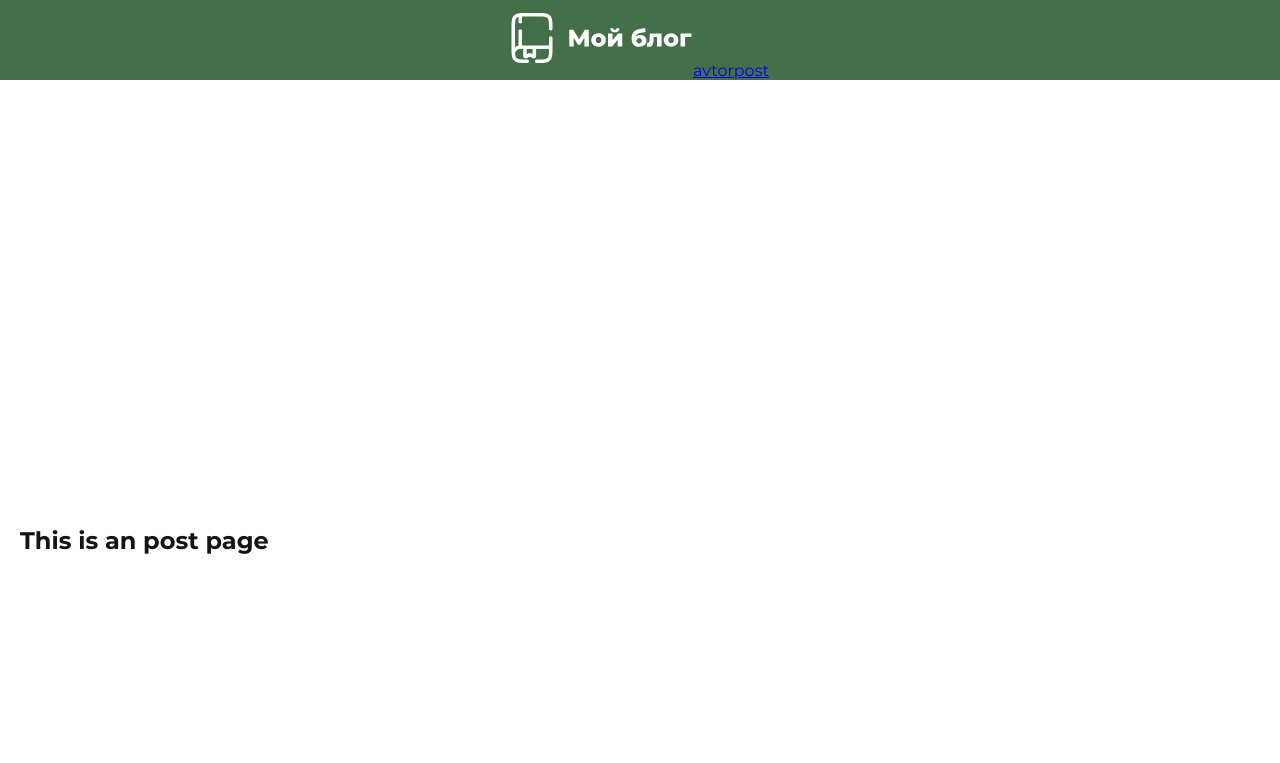
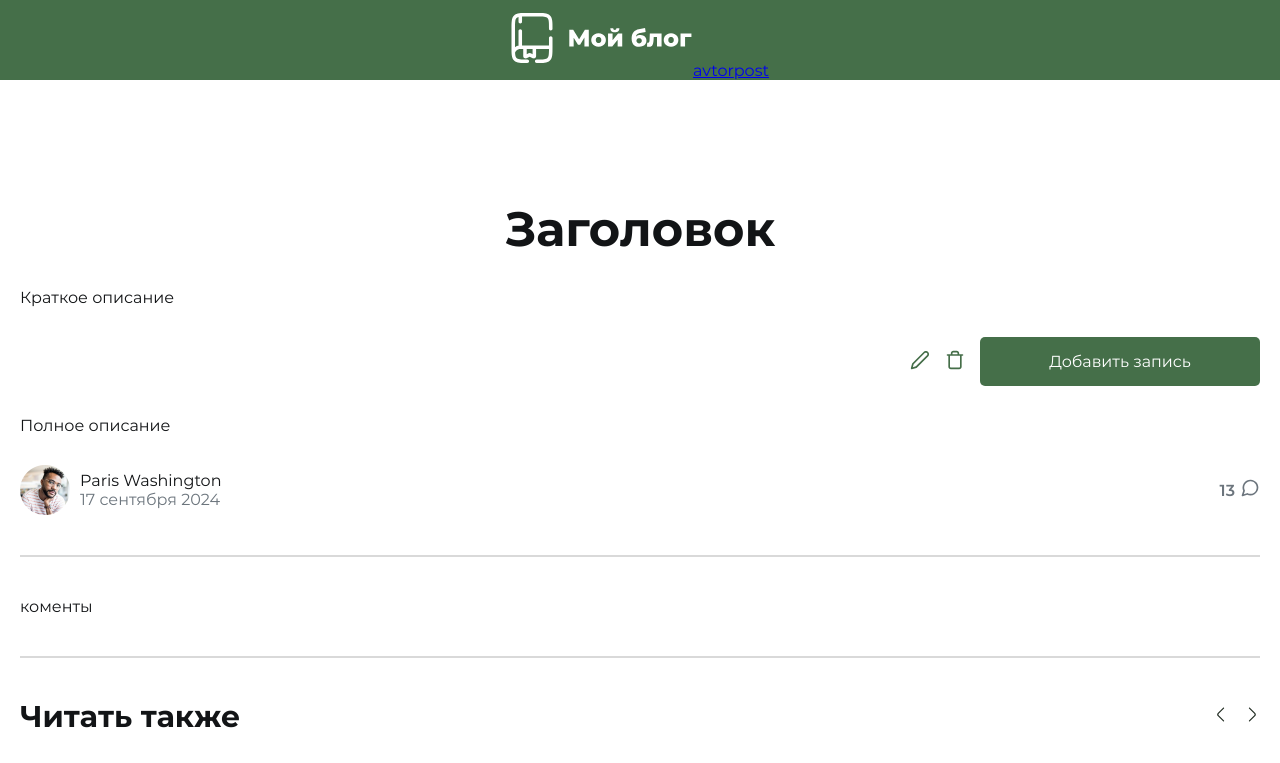
Before and after one commit to aa-pavl/vue-mini-blog-SPA, a Vue app: page /post in a window 1280 px wide. Shown: the top 763 px of the page. Built offline with nearby package versions, Linux system fonts and the light colour scheme; the HTML template or start-up script is replaced by a standard one.

Commit message:
добавлена стр просмотра поста

```diff
--- a/src/App.vue
+++ b/src/App.vue
@@ -48,9 +48,9 @@ import MainView from './views/MainView.vue';
     <router-link to="/post">post</router-link>
   </header>
 
-    <section class="container">
+    <div class="container">
       <RouterView />
-    </section>
+    </div>
 
 </template>
 
--- a/src/assets/styles/base.css
+++ b/src/assets/styles/base.css
@@ -47,3 +47,16 @@ body {
   padding: 15px;
   min-width: 250px;
 }
+
+
+.line-h {
+  width: auto;
+  height: 2px;
+  background-color: var(--color-border);
+}
+
+.line-v {
+  width: 2px;
+  height: auto;
+  background-color: var(--color-border);
+}
--- a/src/assets/styles/main.css
+++ b/src/assets/styles/main.css
@@ -3,35 +3,7 @@
 
 
 #app {
-  margin: 0 auto;
-  /* font-weight: normal; */
-  font-family: 'Montserrat', sans-serif;
-  color: var(--color-text-dark);
+   /* margin: 0 auto; */
+  /* font-family: 'Montserrat', sans-serif; */
+  /* color: var(--color-text-dark); */
 }
-
-/* a,
-.green {
-  text-decoration: none;
-  color: hsla(160, 100%, 37%, 1);
-  transition: 0.4s;
-  padding: 3px;
-}
-
-@media (hover: hover) {
-  a:hover {
-    background-color: hsla(160, 100%, 37%, 0.2);
-  }
-}
-
-@media (min-width: 1024px) {
-  body {
-    display: flex;
-    place-items: center;
-  }
-
-  #app {
-    display: grid;
-    grid-template-columns: 1fr 1fr;
-    padding: 0 2rem;
-  }
-} */
--- a/src/views/AvtorView.vue
+++ b/src/views/AvtorView.vue
@@ -74,7 +74,7 @@ const avtor: UserInfoType = {
 </script>
 
 <template>
-  <div class="avtor-view">
+  <section class="avtor-view">
 
     <div class="avtor-header">
         <img src="@/assets/images/user_1.png" alt="avtor-photo" class="avtor-image">
@@ -100,8 +100,7 @@ const avtor: UserInfoType = {
       </div>
     </div>
 
-  </div>
-
+  </section>
 </template>
 
 <style>
--- a/src/views/MainView.vue
+++ b/src/views/MainView.vue
@@ -75,8 +75,7 @@ let userName = "Paris Washington";
 </script>
 
 <template>
-
-  <div class="main-view">
+  <section class="main-view">
 
     <div class="block">
       <div class="title-1">Авторы</div>
@@ -85,7 +84,7 @@ let userName = "Paris Washington";
       </div>
     </div>
 
-    <div class="block-line"></div>
+    <div class="line-v"></div>
 
     <div class="block">
       <div class="title-1">Посты</div>
@@ -94,8 +93,7 @@ let userName = "Paris Washington";
       </div>
     </div>
 
-  </div>
-
+  </section>
 </template>
 
 <style scoped>
--- a/src/views/PostView.vue
+++ b/src/views/PostView.vue
@@ -1,10 +1,222 @@
+<script setup lang="ts">
+import CommentCount from '@/components/CommentCount.vue';
+import PostMini from '@/components/PostMini.vue';
+import type { PostType } from '@/types/post.type';
+import type { UserInfoType } from '@/types/user-info.type';
+
+
+let posts: PostType[] = [
+  {
+    id: 1,
+    title: "Заголовок",
+    briefDescription: "Краткое описание",
+    fullDescription: "Полное описание",
+    dateTime: '17 сентября 2024',
+    comments: [{
+      dateTime: "string",
+      email: "string",
+      id: 1,
+      textComment: "string",
+      userInfo: "string",
+    }],
+  },
+  {
+    id: 2,
+    title: "Заголовок",
+    briefDescription: "Краткое описание",
+    fullDescription: "Полное описание",
+    dateTime: '17 сентября 2024',
+    comments: [{
+      dateTime: "string",
+      email: "string",
+      id: 1,
+      textComment: "string",
+      userInfo: "string",
+    }],
+  },
+  {
+    id: 3,
+    title: "Заголовок",
+    briefDescription: "Краткое описание",
+    fullDescription: "Полное описание",
+    dateTime: '17 сентября 2024',
+    comments: [{
+      dateTime: "string",
+      email: "string",
+      id: 1,
+      textComment: "string",
+      userInfo: "string",
+    }],
+  },
+  {
+    id: 4,
+    title: "Заголовок",
+    briefDescription: "Краткое описание",
+    fullDescription: "Полное описание",
+    dateTime: '17 сентября 2024',
+    comments: [{
+      dateTime: "string",
+      email: "string",
+      id: 1,
+      textComment: "string",
+      userInfo: "string",
+    }],
+  },
+];
+
+const avtor: UserInfoType = {
+  id: 1,
+  fullName: "Paris Washington",
+  blogName: "string",
+  post: posts
+};
+
+</script>
+
 <template>
-  <div class="post">
-    <h1>This is an post page</h1>
+  <div class="container">
+
+    <section class="post-view">
+      <div class="title-1">{{ posts[0].title }}</div>
+      <div class="post-view-brief">{{ posts[0].briefDescription }}</div>
+
+      <div class="post-view-action">
+        <div class="btn-svg btn-edit">
+          <svg width="20" height="20" viewBox="0 0 20 20" fill="none" xmlns="http://www.w3.org/2000/svg">
+          <g clip-path="url(#clip0_8_3261)">
+          <path d="M17.3579 4.16683C17.3579 3.9668 17.3184 3.76854 17.2419 3.58374C17.1653 3.39891 17.0529 3.23083 16.9115 3.08936C16.77 2.94787 16.602 2.83552 16.4171 2.75895C16.2323 2.68238 16.0341 2.64298 15.834 2.64298C15.6339 2.64298 15.4358 2.68238 15.2509 2.75895C15.0661 2.83552 14.898 2.94787 14.7566 3.08936L3.6628 14.1827L2.8547 17.1453L5.81734 16.3376L16.9115 5.2439C17.0529 5.10245 17.1654 4.9347 17.2419 4.74992C17.3185 4.56511 17.3578 4.36687 17.3579 4.16683ZM19.0245 4.16683C19.0245 4.58572 18.9419 5.00052 18.7816 5.38753C18.6213 5.77461 18.3861 6.12644 18.0899 6.42269L6.83988 17.6727C6.73738 17.7752 6.60985 17.849 6.47001 17.8871L1.88668 19.1371C1.5982 19.2158 1.28962 19.1341 1.07817 18.9227C0.866734 18.7113 0.784688 18.4027 0.863321 18.1142L2.11332 13.5308L2.12919 13.4788C2.17032 13.3592 2.23845 13.2503 2.32817 13.1606L13.5782 1.91056C13.8744 1.61437 14.2263 1.37955 14.6133 1.21924C15.0004 1.05895 15.4151 0.976318 15.834 0.976318C16.2529 0.976318 16.6677 1.05895 17.0547 1.21924C17.4417 1.37955 17.7937 1.61437 18.0899 1.91056C18.3861 2.20681 18.6213 2.55865 18.7816 2.94572C18.9419 3.33279 19.0245 3.74787 19.0245 4.16683Z" fill="#456E49"/>
+          </g>
+          </svg>
+        </div>
+        <div class="btn-svg btn-delete">
+          <svg width="20" height="20" viewBox="0 0 20 20" fill="none" xmlns="http://www.w3.org/2000/svg">
+            <path d="M14.9993 5.83325H4.99935V16.6666C4.99935 16.8876 5.08721 17.0995 5.24349 17.2558C5.39977 17.4121 5.61167 17.4999 5.83268 17.4999H14.166C14.387 17.4999 14.5989 17.4121 14.7552 17.2558C14.9115 17.0995 14.9993 16.8876 14.9993 16.6666V5.83325ZM12.4993 3.33325C12.4993 3.11224 12.4115 2.90034 12.2552 2.74406C12.0989 2.58778 11.887 2.49992 11.666 2.49992H8.33268C8.11167 2.49992 7.89977 2.58778 7.74349 2.74406C7.58721 2.90034 7.49935 3.11224 7.49935 3.33325V4.16659H12.4993V3.33325ZM14.166 4.16659H17.4993C17.9596 4.16659 18.3327 4.53968 18.3327 4.99992C18.3327 5.46016 17.9596 5.83325 17.4993 5.83325H16.666V16.6666C16.666 17.3296 16.4024 17.9653 15.9336 18.4342C15.4648 18.903 14.8291 19.1666 14.166 19.1666H5.83268C5.16964 19.1666 4.53394 18.903 4.0651 18.4342C3.59626 17.9653 3.33268 17.3296 3.33268 16.6666V5.83325H2.49935C2.03911 5.83325 1.66602 5.46016 1.66602 4.99992C1.66602 4.53968 2.03911 4.16659 2.49935 4.16659H5.83268V3.33325C5.83268 2.67021 6.09626 2.03451 6.5651 1.56567C7.03395 1.09683 7.66964 0.833252 8.33268 0.833252H11.666C12.3291 0.833252 12.9648 1.09683 13.4336 1.56567C13.9024 2.03451 14.166 2.67021 14.166 3.33325V4.16659Z" fill="#456E49"/>
+          </svg>
+        </div>
+        <div class="btn btn-add">Добавить запись</div>
+      </div>
+
+      <div class="post-view-description">{{ posts[0].fullDescription }}</div>
+
+      <div class="post-info">
+        <div class="post-info-left">
+          <img src="@/assets/images/user_1.png" alt="user-photo" class="post-info-image">
+          <div class="post-info-content">
+            <div class="post-info-user-name">{{ avtor.fullName }}</div>
+            <div class="post-info-date-time">{{ posts[0].dateTime }}</div>
+          </div>
+        </div>
+
+        <CommentCount :count="13" />
+      </div>
+    </section>
+
+    <div class="line-h"></div>
+
+    <section class="post-comments">
+      коменты
+    </section>
+
+    <div class="line-h"></div>
+
+    <section class="posts-more">
+        <div class="posts-more-header">
+          <div class="title-2">Читать также</div>
+          <div class="posts-more-action">
+            <div class="btn-prev">
+              <svg width="16" height="17" viewBox="0 0 16 17" fill="none" xmlns="http://www.w3.org/2000/svg">
+                <path d="M10.5551 15.5002C10.4003 15.5002 10.2455 15.4437 10.1233 15.3226L4.81172 10.0577C3.94818 9.20176 3.94818 7.79671 4.81172 6.94076L10.1233 1.67588C10.3596 1.4417 10.7506 1.4417 10.9869 1.67588C11.2231 1.91005 11.2231 2.29765 10.9869 2.53182L5.67526 7.79671C5.28423 8.18431 5.28423 8.81416 5.67526 9.20176L10.9869 14.4666C11.2231 14.7008 11.2231 15.0884 10.9869 15.3226C10.8647 15.4356 10.7099 15.5002 10.5551 15.5002Z" fill="#202B21"/>
+              </svg>
+            </div>
+            <div class="btn-next">
+              <svg width="16" height="17" viewBox="0 0 16 17" fill="none" xmlns="http://www.w3.org/2000/svg">
+                <path d="M5.4449 1.50024C5.59968 1.50024 5.75447 1.55677 5.87667 1.67789L11.1883 6.94278C12.0518 7.79873 12.0518 9.20378 11.1883 10.0597L5.87667 15.3246C5.64042 15.5588 5.24938 15.5588 5.01313 15.3246C4.77687 15.0904 4.77687 14.7028 5.01313 14.4687L10.3247 9.20378C10.7158 8.81618 10.7158 8.18633 10.3247 7.79873L5.01313 2.53384C4.77687 2.29967 4.77687 1.91207 5.01313 1.67789C5.13533 1.56484 5.29011 1.50024 5.4449 1.50024Z" fill="#202B21"/>
+              </svg>
+            </div>
+          </div>
+        </div>
+
+        <div class="posts-more-list">
+          <PostMini v-for="post in avtor.post" :is-light="true" :post="post" :user-name="avtor.fullName" />
+        </div>
+    </section>
   </div>
-</template>
+  </template>
 
 <style>
+.container {
+  display: flex;
+  flex-direction: column;
+  gap: 40px;
+
+  .post-view {
+    display: flex;
+    flex-direction: column;
+    gap: 30px;
+
+    .title-1 {
+      text-align: center;
+    }
+
+    .post-view-action {
+      display: flex;
+      align-items: center;
+      justify-content: end;
+      gap: 15px;
+    }
+
+    .post-info {
+      display: flex;
+      align-items: center;
+      justify-content: space-between;
+
+      .post-info-left {
+        display: flex;
+        align-items: center;
+        justify-content: center;
+        gap: 10px;
+
+        .post-info-image {
+          width: 50px;
+          height: 50px;
+        }
+
+        .post-info-content {
+          display: flex;
+          flex-direction: column;
+
+          .post-info-date-time {
+            color: var(--color-text-light);
+          }
+        }
+      }
+    }
+  }
+
+  .posts-more {
+    .posts-more-header {
+      display: flex;
+      align-items: center;
+      justify-content: space-between;
+      margin-bottom: 30px;
+
+      .posts-more-action {
+        display: flex;
+        align-items: center;
+        gap: 15px;
+      }
+    }
+
+    .posts-more-list {
+      display: flex;
+      flex-wrap: wrap;
+      gap: 30px;
+    }
+  }
+}
+
+
+
 @media (min-width: 1024px) {
   .post {
     min-height: 100vh;
```
